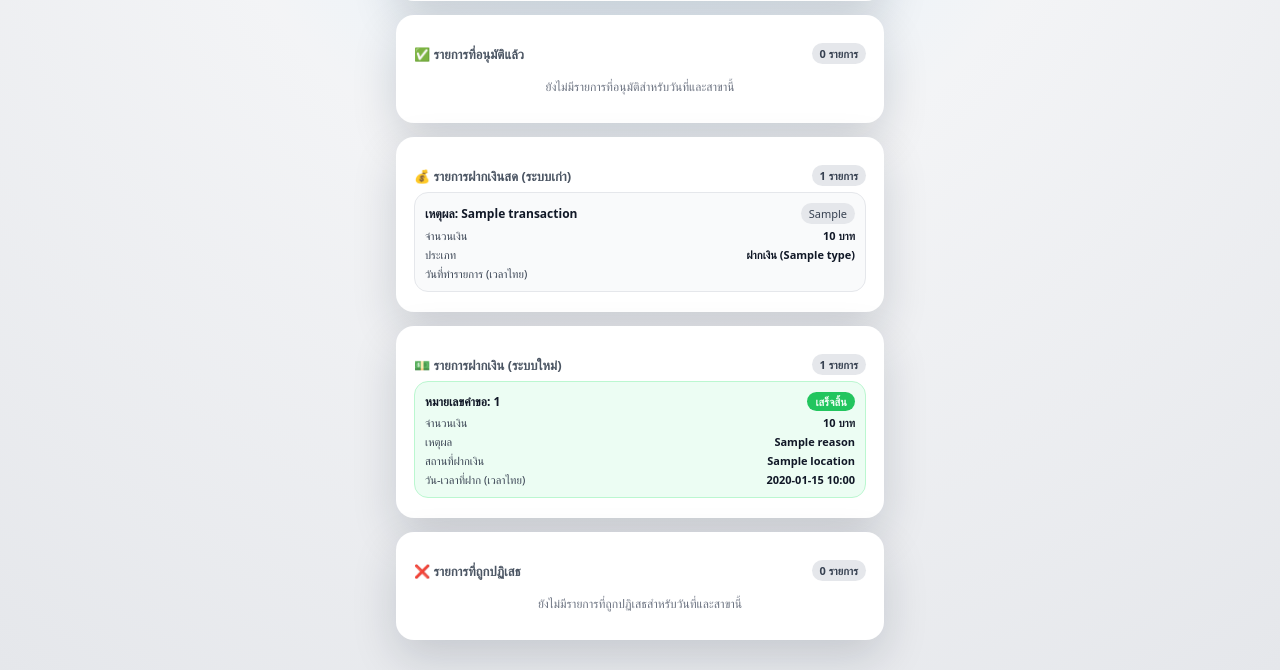
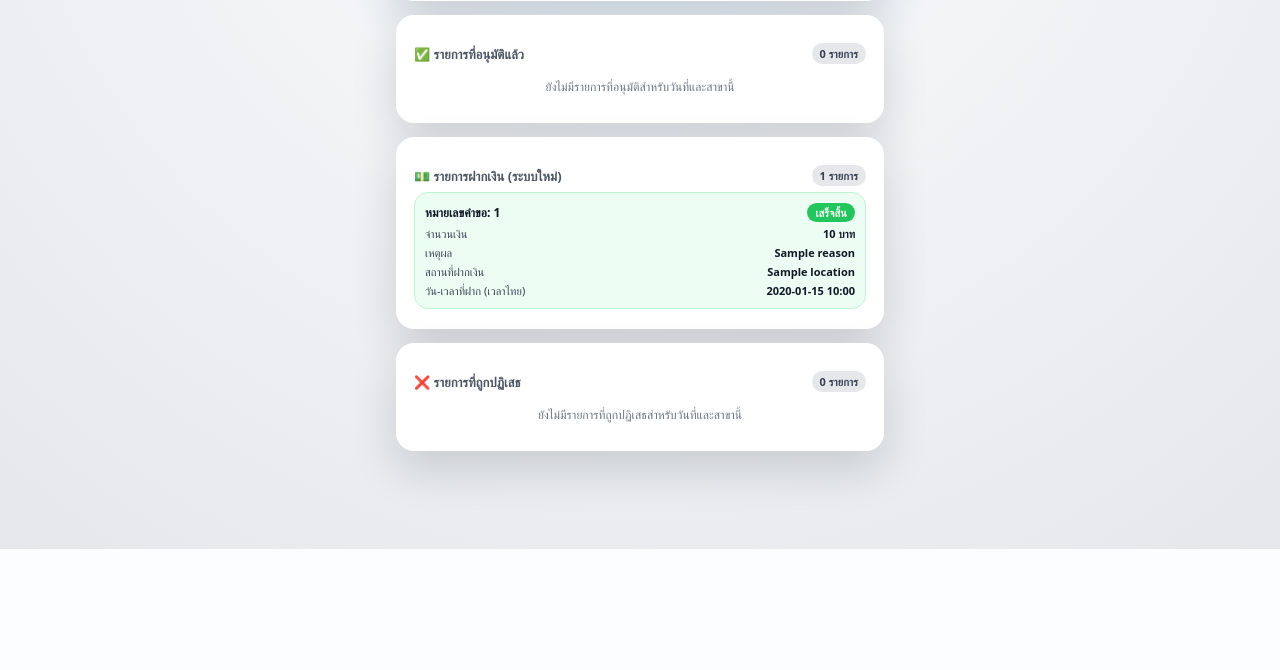
Before and after one commit to realsagiza/line_bot_hr_kf, a Flask app: page /money/request-status in a window 1280 px wide. Shown: the part 251-921 px from the top of the page. After the commit the page ends 800 px from the top, so only its background shows below. Run offline with Flask 3, Linux system fonts and the light colour scheme; a database or web service that is not in the repository returns one stand-in record (values such as "Sample title").

Commit message:
Remove legacy deposit section from request-status

```diff
--- a/app/approved_requests.py
+++ b/app/approved_requests.py
@@ -133,19 +133,6 @@ def request_status():
     approved_requests = [r for r in all_requests if r.get("status") == "approved"]
     rejected_requests = [r for r in all_requests if r.get("status") == "rejected"]
 
-    # ข้อมูลฝากเงิน (deposit) จาก collection transactions (ระบบเก่า)
-    deposit_query = {
-        "direction": "deposit",
-        "transaction_date_bkk": selected_date,
-    }
-    if selected_branch in ("คลังห้องเย็น", "โนนิโกะ"):
-        deposit_query["selectedStorage"] = selected_branch
-
-    deposit_cursor = transactions_collection.find(deposit_query, {"_id": 0}).sort(
-        "transaction_at_bkk", -1
-    )
-    deposit_transactions = list(deposit_cursor)
-
     # ข้อมูลฝากเงิน (deposit) จาก collection deposit_requests (ระบบใหม่ - replenishment)
     # แสดงเฉพาะรายการที่เสร็จสิ้นแล้ว (status = "completed")
     deposit_requests_query = {
@@ -160,18 +147,16 @@ def request_status():
     ).sort("created_at_bkk", -1)
     deposit_requests = list(deposit_requests_cursor)
 
-    approved_requests, rejected_requests, deposit_requests, deposit_transactions = enrich_request_status_records(
+    approved_requests, rejected_requests, deposit_requests = enrich_request_status_records(
         approved_requests=approved_requests,
         rejected_requests=rejected_requests,
         deposit_requests=deposit_requests,
-        deposit_transactions=deposit_transactions,
     )
 
     return render_template(
         "request_status.html",
         approved_requests=approved_requests,
         rejected_requests=rejected_requests,
-        deposit_transactions=deposit_transactions,
         deposit_requests=deposit_requests,
         selected_date=selected_date,
         selected_branch=selected_branch,
--- a/app/services/request_status_service.py
+++ b/app/services/request_status_service.py
@@ -11,9 +11,7 @@ def enrich_request_status_records(
     approved_requests: List[Dict[str, Any]],
     rejected_requests: List[Dict[str, Any]],
     deposit_requests: List[Dict[str, Any]],
-    deposit_transactions: List[Dict[str, Any]],
 ) -> Tuple[
-    List[Dict[str, Any]],
     List[Dict[str, Any]],
     List[Dict[str, Any]],
     List[Dict[str, Any]],
@@ -24,13 +22,12 @@ def enrich_request_status_records(
     Adds:
     - withdraw items (approved/rejected): created_at_bkk_display
     - new deposit requests: created_at_bkk_display
-    - legacy deposit transactions: transaction_at_bkk_display
+    (legacy deposit transactions removed)
     """
 
     approved_out = deepcopy(approved_requests)
     rejected_out = deepcopy(rejected_requests)
     deposit_req_out = deepcopy(deposit_requests)
-    deposit_tx_out = deepcopy(deposit_transactions)
 
     for r in approved_out:
         r["created_at_bkk_display"] = format_bkk_datetime_display(
@@ -46,12 +43,4 @@ def enrich_request_status_records(
         dr["created_at_bkk_display"] = format_bkk_datetime_display(
             dr.get("created_at_bkk") or dr.get("created_date_bkk")
         )
-
-    for tx in deposit_tx_out:
-        tx["transaction_at_bkk_display"] = format_bkk_datetime_display(
-            tx.get("transaction_at_bkk")
-            or tx.get("transaction_date_bkk")
-            or tx.get("selectedDate")
-        )
-
-    return approved_out, rejected_out, deposit_req_out, deposit_tx_out
+    return approved_out, rejected_out, deposit_req_out
--- a/app/templates/request_status.html
+++ b/app/templates/request_status.html
@@ -282,45 +282,6 @@
 
         <div class="card">
             <div class="section-title">
-                <span>💰 รายการฝากเงินสด (ระบบเก่า)</span>
-                <span class="pill">{{ deposit_transactions|length }} รายการ</span>
-            </div>
-            {% if deposit_transactions %}
-            <div class="list">
-                {% for tx in deposit_transactions %}
-                <div class="item">
-                    <div class="item-header">
-                        <div class="item-id">
-                            เหตุผล: {{ tx.name }}
-                        </div>
-                        <span class="pill">
-                            {{ tx.selectedStorage }}
-                        </span>
-                    </div>
-                    <div class="item-row">
-                        <span>จำนวนเงิน</span>
-                        <span class="value">{{ tx.amount }} บาท</span>
-                    </div>
-                    <div class="item-row">
-                        <span>ประเภท</span>
-                        <span class="value">ฝากเงิน ({{ tx.type }})</span>
-                    </div>
-                    <div class="item-row">
-                        <span>วันที่ทำรายการ (เวลาไทย)</span>
-                        <span class="value">
-                            {{ tx.transaction_at_bkk_display if tx.transaction_at_bkk_display is defined else (tx.transaction_date_bkk if tx.transaction_date_bkk is defined else selected_date) }}
-                        </span>
-                    </div>
-                </div>
-                {% endfor %}
-            </div>
-            {% else %}
-            <div class="empty">ยังไม่มีรายการฝากเงินสำหรับวันที่และสาขานี้</div>
-            {% endif %}
-        </div>
-
-        <div class="card">
-            <div class="section-title">
                 <span>💵 รายการฝากเงิน (ระบบใหม่)</span>
                 <span class="pill">{{ deposit_requests|length }} รายการ</span>
             </div>
--- a/test_request_status_template_renders.py
+++ b/test_request_status_template_renders.py
@@ -18,7 +18,6 @@ class TestRequestStatusTemplateRenders(unittest.TestCase):
         html = tpl.render(
             approved_requests=[],
             rejected_requests=[],
-            deposit_transactions=[],
             deposit_requests=[],
             selected_date="2025-12-22",
             selected_branch="all",
```
Also changed, not shown: test_request_status_time_display.py (+2 -5 lines).
